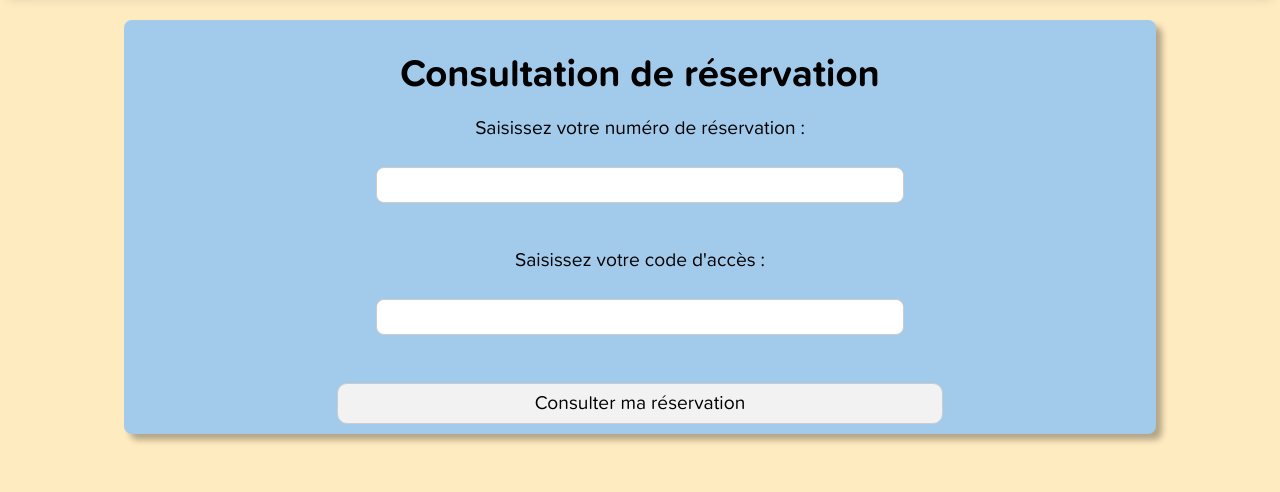
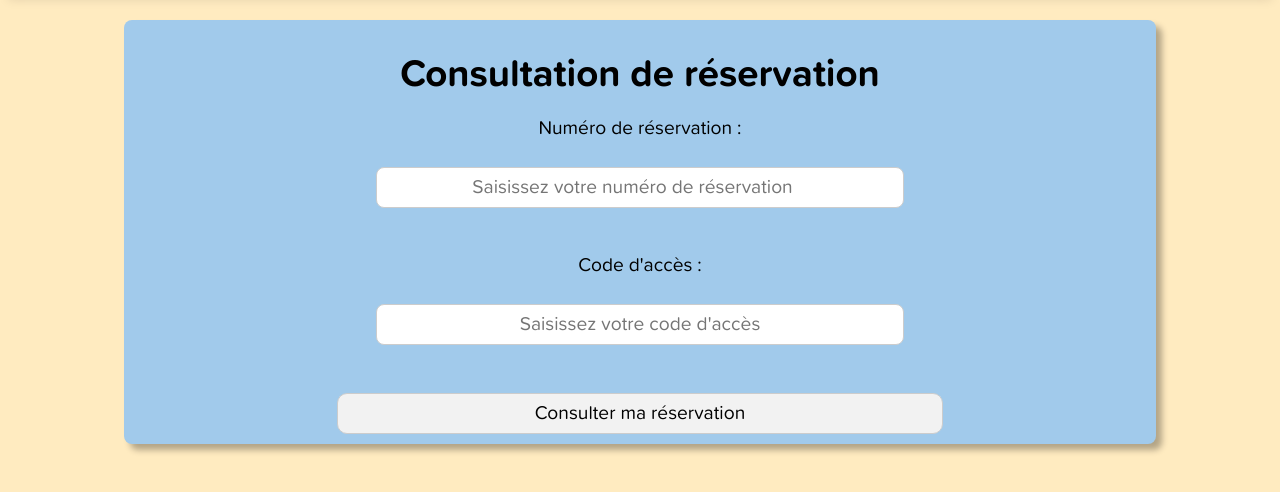
Before and after one commit to BTS-SIO2-SLAM-AP/AP-HOTEL-SITE, a PHP site: template view/reservation/ficheConsulter.php in a window 1280 px wide. Shown: the part 78-570 px from the top of the page. Run offline with PHP 8.4, Linux system fonts and the light colour scheme; the template is opened without the code that fills it: most values are stand-ins (such as "Sample title", 1, 10 or a date in 2020); data that the repository does not hold is empty.

Commit message:
ajustement css + ajout placeholder input consultation

```diff
--- a/assets/css/ficheConsultation.css
+++ b/assets/css/ficheConsultation.css
@@ -27,7 +27,7 @@
     border: 1px solid #ccc;
     /* text centré */
     text-align: center;
-
+    font-size: 1.2rem;
 }
 
 .fiche-consultation form input[type="submit"] {
--- a/assets/css/ficheHotel.css
+++ b/assets/css/ficheHotel.css
@@ -38,7 +38,7 @@
     /* prix en haut à droite de fiche-hotel-info sans sortir de fiche-hotel-info*/
     position: absolute;
     top: 100px;
-    right: 50px;
+    left: 50px;
 }
 
 .photo-item {
--- a/view/reservation/ficheConsulter.php
+++ b/view/reservation/ficheConsulter.php
@@ -9,11 +9,11 @@ ob_start();
         if (!$isConsultation || isset($messageFormErreur)) {
     ?>
             <form method='post' action='index.php'>
-                <label for='txtNoRes'> Saisissez votre numéro de réservation :</label></br>
-                <input type='number' name='txtNoRes' value='<?php if (isset($_POST["txtNoRes"])) echo $_POST["txtNoRes"]; ?>' required>
+                <label for='txtNoRes'>Numéro de réservation :</label></br>
+                <input type='number' name='txtNoRes' value='<?php if (isset($_POST["txtNoRes"])) echo $_POST["txtNoRes"]; ?>' placeholder="Saisissez votre numéro de réservation" required>
                 </br></br>
-                <label for='txtCodeAcces'> Saisissez votre code d'accès :</label></br>
-                <input type='text' name='txtCodeAcces' value='<?php if (isset($_POST["txtCodeAcces"])) echo $_POST["txtCodeAcces"]; ?>' required>
+                <label for='txtCodeAcces'>Code d'accès :</label></br>
+                <input type='text' name='txtCodeAcces' value='<?php if (isset($_POST["txtCodeAcces"])) echo $_POST["txtCodeAcces"]; ?>' placeholder="Saisissez votre code d'accès" required>
                 </br></br>
                 <input type='submit' name='consultation' value='Consulter ma réservation'>
 
@@ -48,7 +48,7 @@ ob_start();
         <?php
         }
     } else { ?>
-        <p>Votre réservation a bien été supprimée.</p>
+        <p>Votre réservation a bien été annulée.</p>
         <p>Vous allez être redirigé vers la page d'accueil...</p>
         <META http-equiv="refresh" content="3; URL=index.php">
 </div>
```
